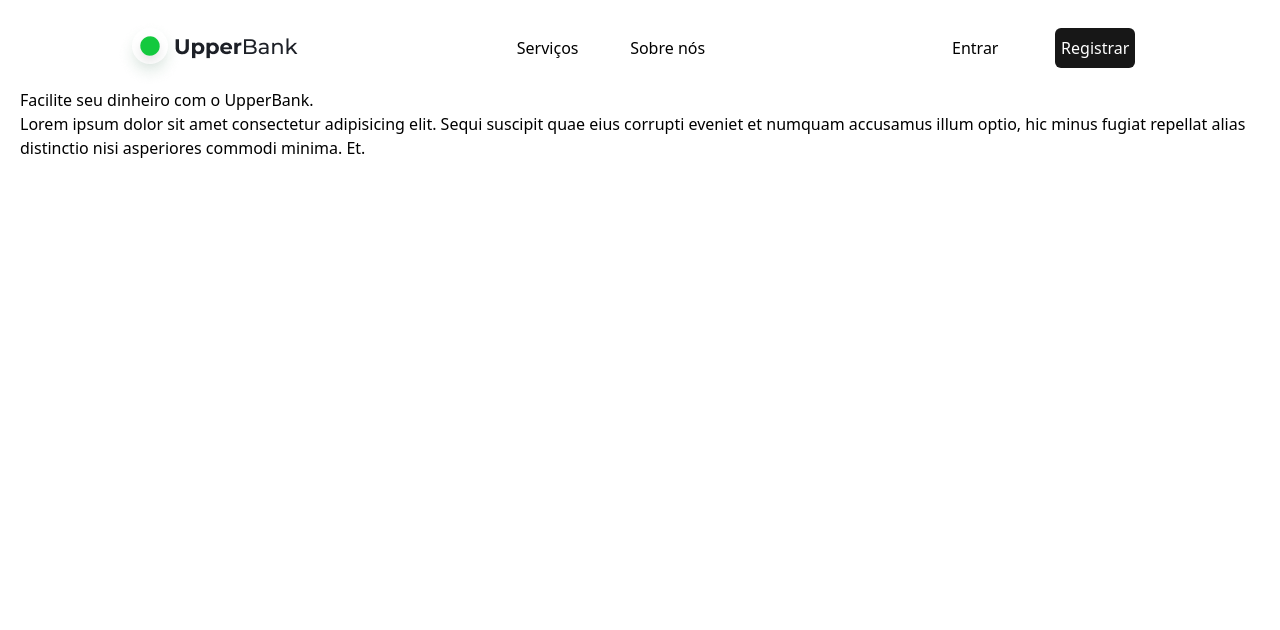
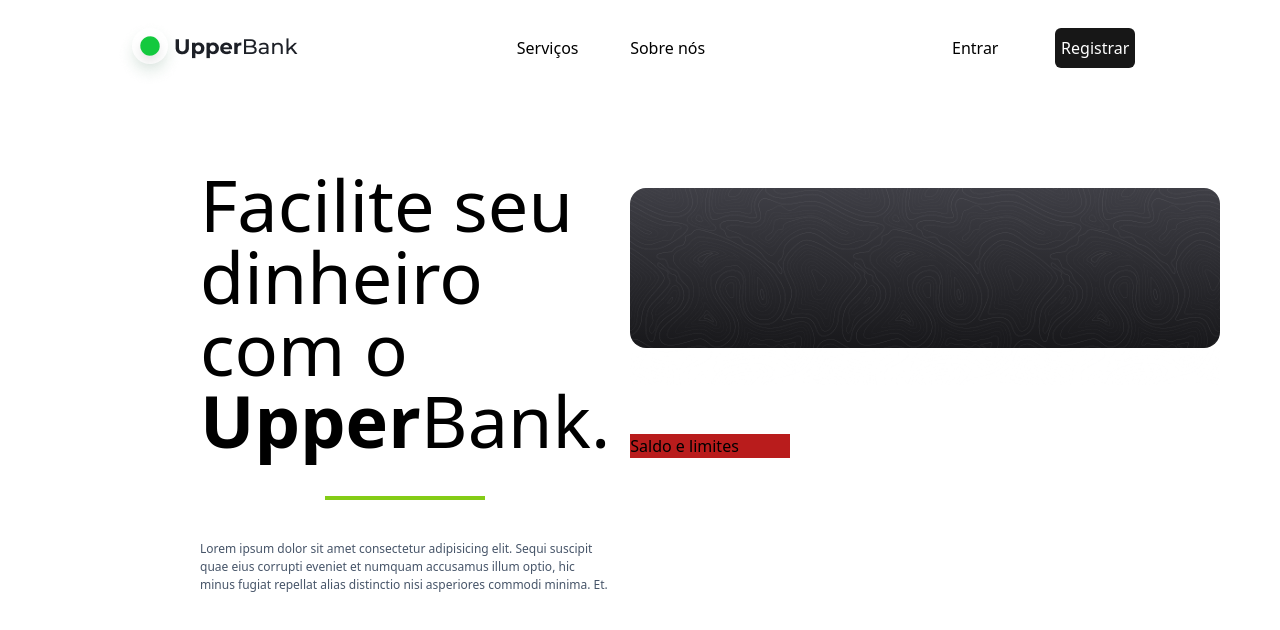
Before and after one commit to GustavoDeSouzaFonseca/UpperBank, a Next.js app in the folder upperbank/: page / in a window 1280 px wide. Shown: the top 630 px of the page. Built offline with nearby package versions, Linux system fonts and the light colour scheme.

Commit message:
adicionando conteudo no page principal

```diff
--- a/upperbank/src/app/page.tsx
+++ b/upperbank/src/app/page.tsx
@@ -1,16 +1,35 @@
 import Link from "next/link";
 import Navbar from "./components/navbar";
+import Image from "next/image";
+import textura from '../../assets/textura.png'
 
 export default function Home() {
   return (
     <main className="m-5">
      <Navbar/>
 
-      <div className="">
-        <div>
-          <span>Facilite seu dinheiro com o UpperBank.</span>
-          <div/>
-          <span>Lorem ipsum dolor sit amet consectetur adipisicing elit. Sequi suscipit quae eius corrupti eveniet et numquam accusamus illum optio, hic minus fugiat repellat alias distinctio nisi asperiores commodi minima. Et.</span>
+      <div className="flex row m-5 mt-20">
+        <div className="flex flex-col w-[40rem] ml-40 items-center">
+          <span className="text-7xl ">Facilite seu dinheiro com o <span className="text-7xl font-bold">Upper</span>Bank.</span>
+          <div className="w-40 h-1 bg-lime-500 mt-10 mb-10 "/>
+          <span className="text-slate-600 text-[12px] font-">Lorem ipsum dolor sit amet consectetur adipisicing elit. Sequi suscipit quae eius corrupti eveniet et numquam accusamus illum optio, hic minus fugiat repellat alias distinctio nisi asperiores commodi minima. Et.</span>
+        </div>
+
+        <div className="flex flex-col w-[60rem] p-5">
+          <div className="flex flex-col w-full bg-gradient-to-b from-zinc-700 to-zinc-900 h-[10rem] rounded-2xl">
+            <Image
+              src={textura}
+              alt=""
+              className="w-full relative"
+            />
+
+              <span className="text-white text-[11px] font-bold m-1">Agencia: 13123-3</span>
+              <span className="text-white text-[11px] font-bold m-1">Conta: ****</span>
+
+              <div className="w-[10rem] h-[3rem] bg-red-700 top-0 left-0">
+                <span>Saldo e limites</span>
+              </div>
+          </div>
         </div>
       </div>
     </main>
```
Also changed, not shown: upperbank/assets/textura.png (added).
